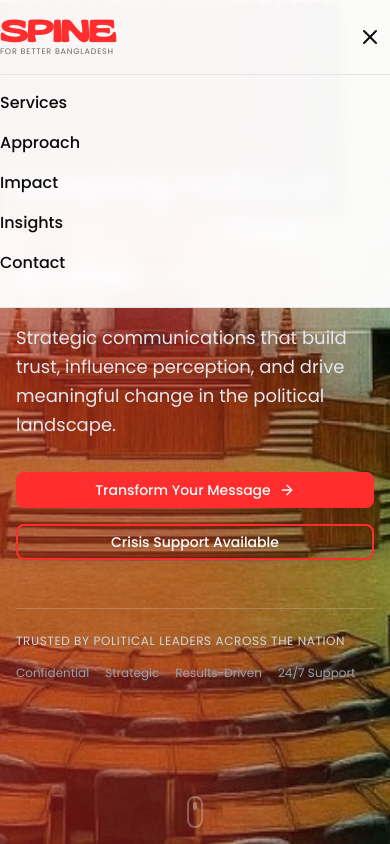
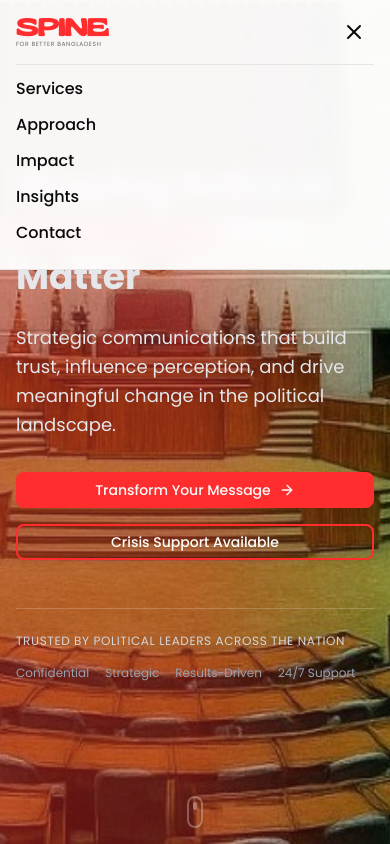
Before and after one commit to mahbub045/spine, a Next.js app: page / in a window 390 px wide. Both pictures are taken after a click on the button 370 px from the left and 37 px from the top of the page. Shown: the top 844 px of the page. Built offline with nearby package versions, Linux system fonts and the light colour scheme.

Commit message:
Make responsive navbar

```diff
--- a/src/components/Layout/NavBar/NavBar.tsx
+++ b/src/components/Layout/NavBar/NavBar.tsx
@@ -23,22 +23,22 @@ const NavBar: React.FC = () => {
   ];
   return (
     <header className="fixed top-0 left-0 right-0 z-50 bg-background/95 backdrop-blur-sm border-b border-border">
-      <div className="container mx-auto py-4">
+      <div className="container mx-auto px-4 sm:px-6 lg:px-8 py-3 sm:py-4">
         <div className="flex items-center justify-between">
           {/* Logo */}
           <div>
             <Link href="/" className="flex flex-col items-start">
-              <span className="font-gilker text-3xl font-bold text-primary tracking-tight leading-none">
+              <span className="font-gilker text-2xl sm:text-3xl font-bold text-primary uppercase tracking-tight leading-none">
                 SPINE
               </span>
-              <span className="text-[8px] uppercase tracking-widest text-foreground/60">
+              <span className="text-[6px] sm:text-[8px] uppercase tracking-widest text-foreground/60">
                 FOR BETTER BANGLADESH
               </span>
             </Link>
           </div>
 
           {/* Desktop Navigation */}
-          <nav className="hidden lg:flex items-center space-x-8">
+          <nav className="hidden lg:flex items-center space-x-6 sm:space-x-8">
             {navItems.map((item) =>
               item.submenu ? (
                 <div key={item.name} className="relative group inline-block">
@@ -50,13 +50,13 @@ const NavBar: React.FC = () => {
                   </a>
 
                   {/* Dropdown */}
-                  <div className="absolute left-0 top-full mt-0 z-50 w-48 bg-card text-card-foreground rounded-md shadow-lg opacity-0 invisible pointer-events-none group-hover:opacity-100 group-hover:visible group-hover:pointer-events-auto transition-opacity duration-150 ease-out">
+                  <div className="absolute left-0 top-full mt-0 z-50 w-40 sm:w-48 bg-card text-card-foreground rounded-md shadow-lg opacity-0 invisible pointer-events-none group-hover:opacity-100 group-hover:visible group-hover:pointer-events-auto transition-opacity duration-150 ease-out">
                     <ul className="py-2">
                       {item.submenu.map((sub) => (
                         <li key={sub.name}>
                           <Link
                             href={sub.href}
-                            className="block px-4 py-2 text-sm hover:bg-muted/40"
+                            className="block px-3 sm:px-4 py-1 sm:py-2 text-sm hover:bg-muted/40"
                           >
                             <span
                               className="text_decoration_hover opacity-50"
@@ -93,8 +93,8 @@ const NavBar: React.FC = () => {
 
         {/* Mobile Navigation */}
         {isMenuOpen && (
-          <nav className="lg:hidden mt-4 pb-4 border-t border-border pt-4">
-            <div className="flex flex-col space-y-4">
+          <nav className="lg:hidden mt-3 sm:mt-4 pb-3 sm:pb-4 border-t border-border pt-3 sm:pt-4">
+            <div className="flex flex-col space-y-3 sm:space-y-4">
               {navItems.map((item) => (
                 <a
                   key={item.name}
```
